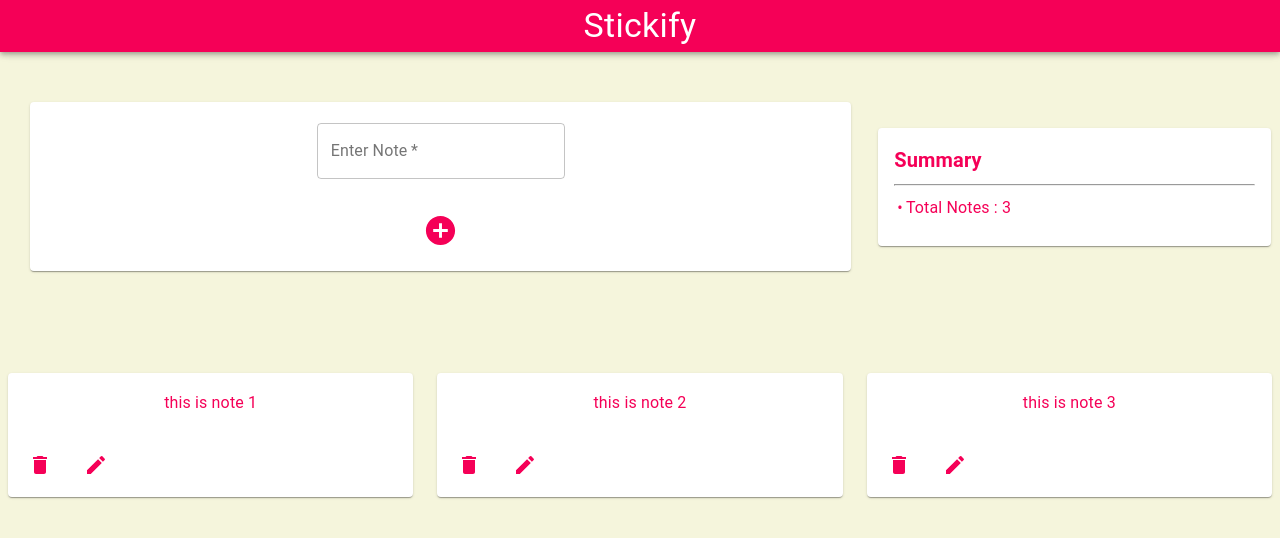
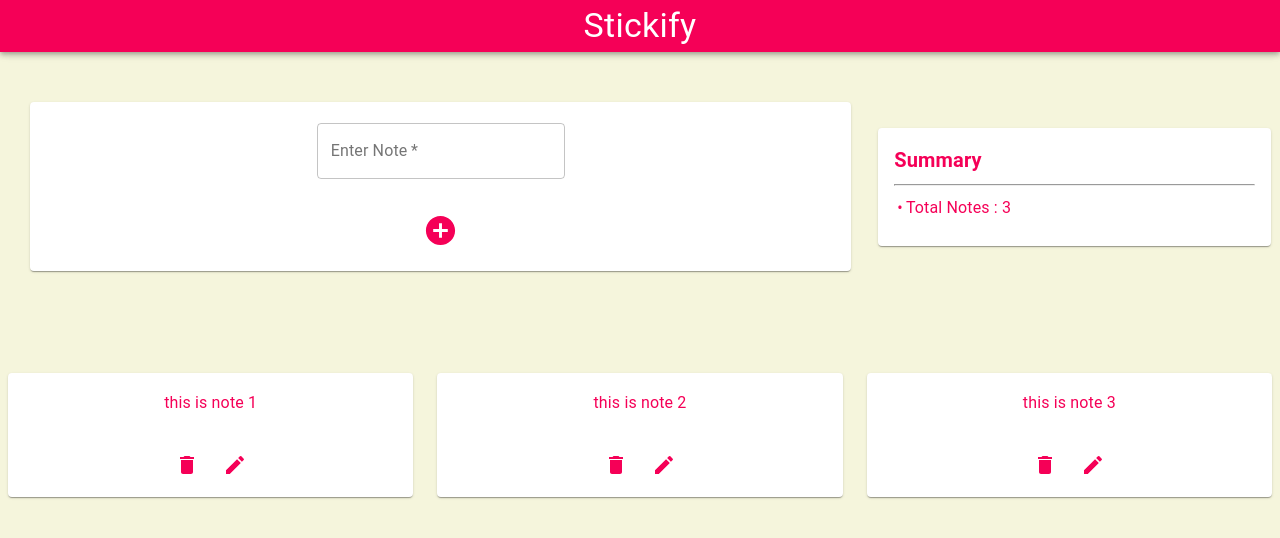
Before and after one commit to arajguha/stickify-mod, a React (Create React App) app: page / in a window 1280 px wide. Shown: the top 538 px of the page. Built offline with nearby package versions, Linux system fonts and the light colour scheme.

Commit message:
add edit functionality and update note card styling

```diff
--- a/src/components/Dashboard/NotesList/NoteCard/NoteCard.js
+++ b/src/components/Dashboard/NotesList/NoteCard/NoteCard.js
@@ -9,10 +9,10 @@ import EditModal from '../../../UI/EditModal'
 
 const useStyles = makeStyles({
     card: {
-        textAlign: 'center',
+        textAlign: 'center'
     },
-    cardActions: {
-        alignItems: 'center'
+    button: {
+        margin: 'auto'
     }
 })
 
@@ -20,16 +20,15 @@ const useStyles = makeStyles({
 const NoteCard = (props) => {
     const classes = useStyles()
 
-    const [editModaOpen, setEditModalOpen] = useState(false)
+    const [editModalOpen, setEditModalOpen] = useState(false)
 
     const handleDelete = (id) => {
-        //add additional logic if needed
         props.deleteNote(id)
         props.updateTotalNotes()
+
     }
 
     const handleEdit = () => {
-        console.log('edit window opened')
         setEditModalOpen(true)
     }
 
@@ -42,17 +41,21 @@ const NoteCard = (props) => {
                             {props.text}
                         </Typography>
                     </CardContent>
-                    <CardActions className={classes.cardActions}>
-                        <IconButton onClick={() => handleDelete(props.id)}>
+                    <CardActions>
+                        <div style={{margin: 'auto'}}>
+                        <IconButton className={classes.button} onClick={() => handleDelete(props.id)}>
                             <DeleteIcon color="secondary"/>
                         </IconButton>
-                        <IconButton onClick={handleEdit}>
+                        <IconButton className={classes.button} onClick={handleEdit}>
                             <EditIcon color="secondary"/>
                         </IconButton>
+                        </div>
                     </CardActions>
                 </Card>
             </Grid>
-            <EditModal open={editModaOpen} handleClose={() => setEditModalOpen(false)} text={props.text} id={props.id} />
+
+            <EditModal open={editModalOpen} handleClose={() => setEditModalOpen(false)} text={props.text} id={props.id} />
+
         </>
     )
 }
--- a/src/components/UI/EditModal.js
+++ b/src/components/UI/EditModal.js
@@ -20,7 +20,7 @@ const EditModal = (props) => {
         setFormText(e.target.value)
     }
     const handleSubmit = () => {
-        console.log('form edited')
+        //console.log('form edited')
         //update the note in store
         props.updateNote(props.id, formText)
         props.handleClose()
@@ -46,7 +46,7 @@ const EditModal = (props) => {
                     <Button onClick={handleCancel} color="secondary">
                         Cancel
                     </Button>
-                    <Button onClick={handleSubmit} color="secondary">
+                    <Button onClick={handleSubmit} color="secondary" variant="contained">
                         Save
                     </Button>
                 </DialogActions>
```
Also changed, not shown: src/components/UI/AlertModal.js (added, +32 -0 lines).
